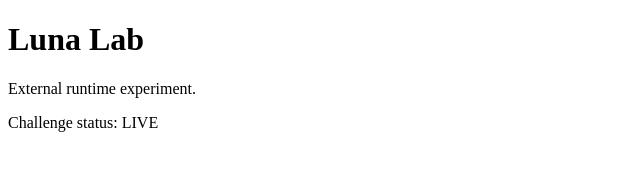
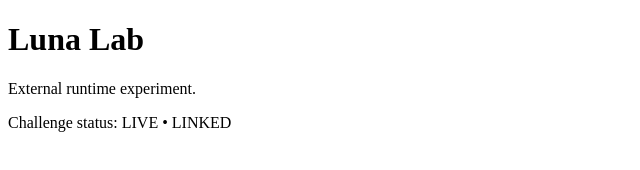
Before and after one commit to xert77/Luna, a plain HTML site: page index.html in a window 1280 px wide. Shown: the full height of the page, 0-640 px from the left. Drawn offline with Linux system fonts and the light colour scheme.

Commit message:
Update index.html

```diff
--- a/index.html
+++ b/index.html
@@ -8,6 +8,6 @@
 <body>
   <h1>Luna Lab</h1>
   <p>External runtime experiment.</p>
-  <p>Challenge status: LIVE</p>
+  <p>Challenge status: LIVE • LINKED</p>
 </body>
 </html>
```
